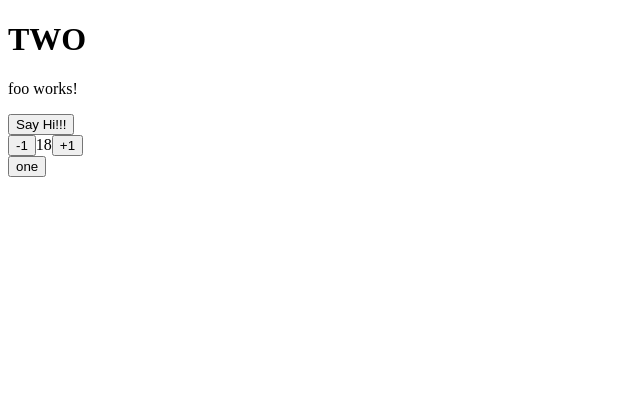
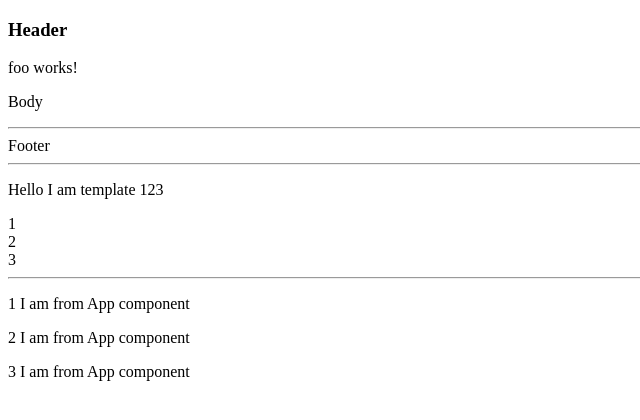
Before and after one commit to Vichislav/Angular, an Angular app: page / in a window 1280 px wide. Shown: the top 420 px of the page, without its empty margins (0-640 px from the left). Built offline with nearby package versions, Linux system fonts and the light colour scheme.

Commit message:
new study angular_7

```diff
--- a/src/app/app.component.html
+++ b/src/app/app.component.html
@@ -1,2 +1,9 @@
-<app-foo (sayHi)="onSayHi($event)" [(counter)]="age" [title]="expression ? 'one' : 'two'"></app-foo>
-<button (click)="expression = !expression">{{!expression ? 'one' : 'two'}}</button>
+<app-foo [template]="refapp">
+  <h3 class="header">Header</h3>
+  <p class="body">Body</p>
+  <footer class="footer">Footer</footer>
+</app-foo>
+
+<ng-template #refapp let-element>
+  <p>{{element}} I am from App component</p>
+</ng-template>
--- a/src/app/components/foo/foo.component.html
+++ b/src/app/components/foo/foo.component.html
@@ -1,9 +1,26 @@
-<h1>{{title.toUpperCase()}}</h1>
+<ng-content select=".header"></ng-content>
 <p>foo works!</p>
-<button (click)="onSayHi()">Say Hi!!!</button>
+<ng-content></ng-content>
+<hr>
+<ng-content select="footer"></ng-content>
+<hr>
 
-<div>
-  <button (click)="counterChange.emit(counter -1)">-1</button>
-  <span>{{counter}}</span>
-  <button (click)="counterChange.emit(counter +1)">+1</button>
+<ng-template #ref let-number="foo" let-prefix>
+  <p>{{prefix}} I am template {{number}}</p>
+</ng-template>
+
+<ng-container *ngTemplateOutlet="ref; context: {foo: 123, $implicit: 'Hello'}"></ng-container>
+
+<! --испоользование тега ng-container вместо div, позволяет не создавать лишних дивов при отрисовке  -->
+<ng-container *ngIf="true">
+  <div *ngFor="let item of [1,2,3]">{{item}}</div>
+</ng-container>
+
+<hr>
+<ng-template #defaultTemplate let-element>
+  <p>{{element}} I am default template</p>
+</ng-template>
+
+<div *ngFor="let item of [1,2,3]">
+  <ng-container *ngTemplateOutlet="template || defaultTemplate; context: {$implicit: item}"></ng-container>
 </div>
--- a/src/app/components/foo/foo.component.ts
+++ b/src/app/components/foo/foo.component.ts
@@ -1,33 +1,13 @@
-import { Component, EventEmitter, Input, OnInit, Output } from '@angular/core';
+import { Component, Input, TemplateRef } from '@angular/core';
 
 @Component({
   selector: 'app-foo',
   templateUrl: './foo.component.html',
   styleUrls: ['./foo.component.scss']
 })
-export class FooComponent implements OnInit {
+export class FooComponent {
 
   @Input()
-  counter = 0;
-
-  @Output()
-  counterChange = new EventEmitter<number>();
-  @Input() // то что принемаем в компонент
-  title!: string;
-
-  @Output() // то что подаем на выход из компонента
-  sayHi = new EventEmitter<string>();
-
-  constructor() {
-    console.log('constructor', this.title);
-  }
-
-  ngOnInit(): void {
-    console.log('ngOnInit', this.title);
-  }
-
-  onSayHi() {
-    this.sayHi.emit(this.title + 'Hello');
-  }
+  template?: TemplateRef<{ $implicit: number }>;
 
 }
```
